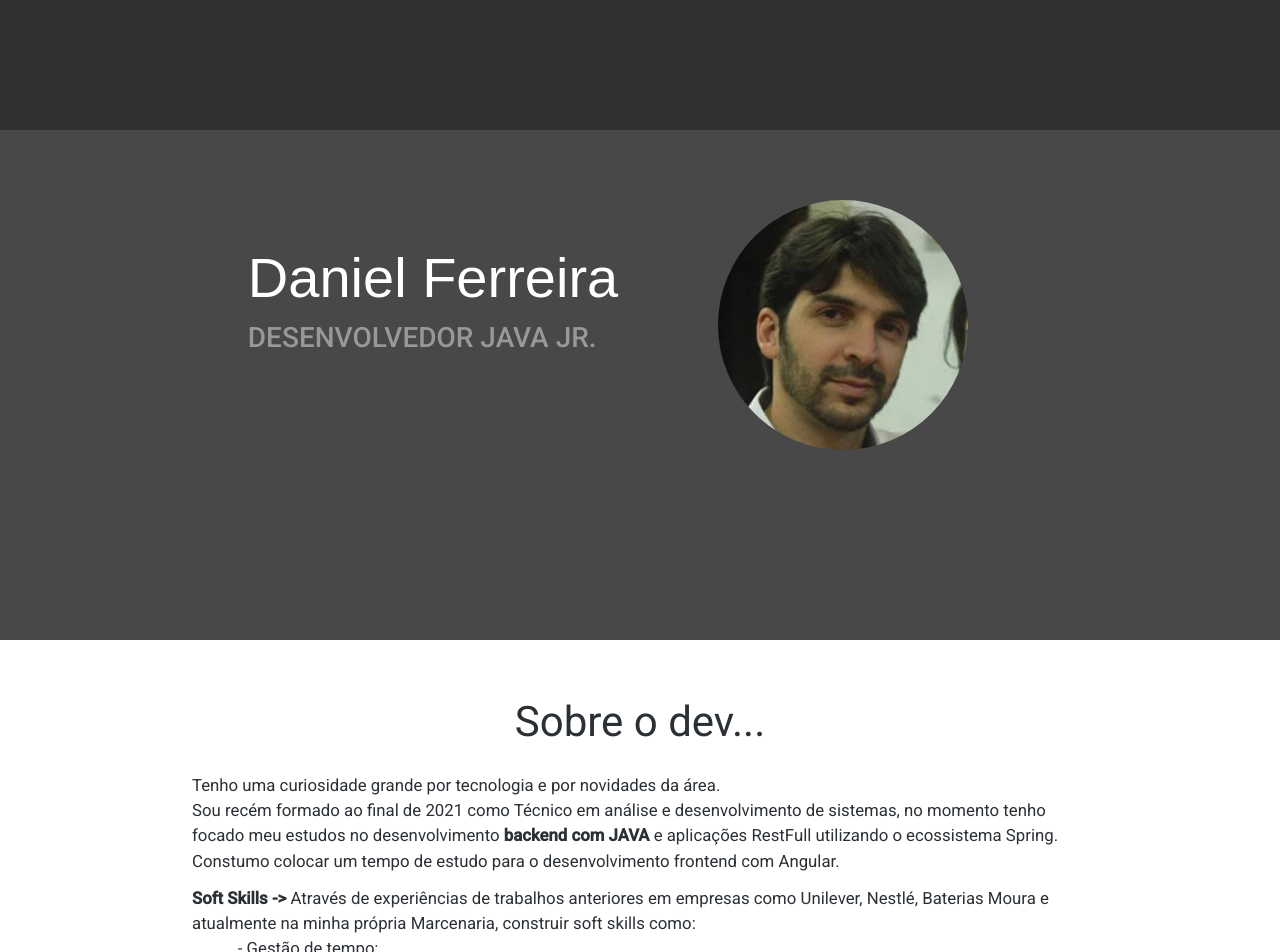
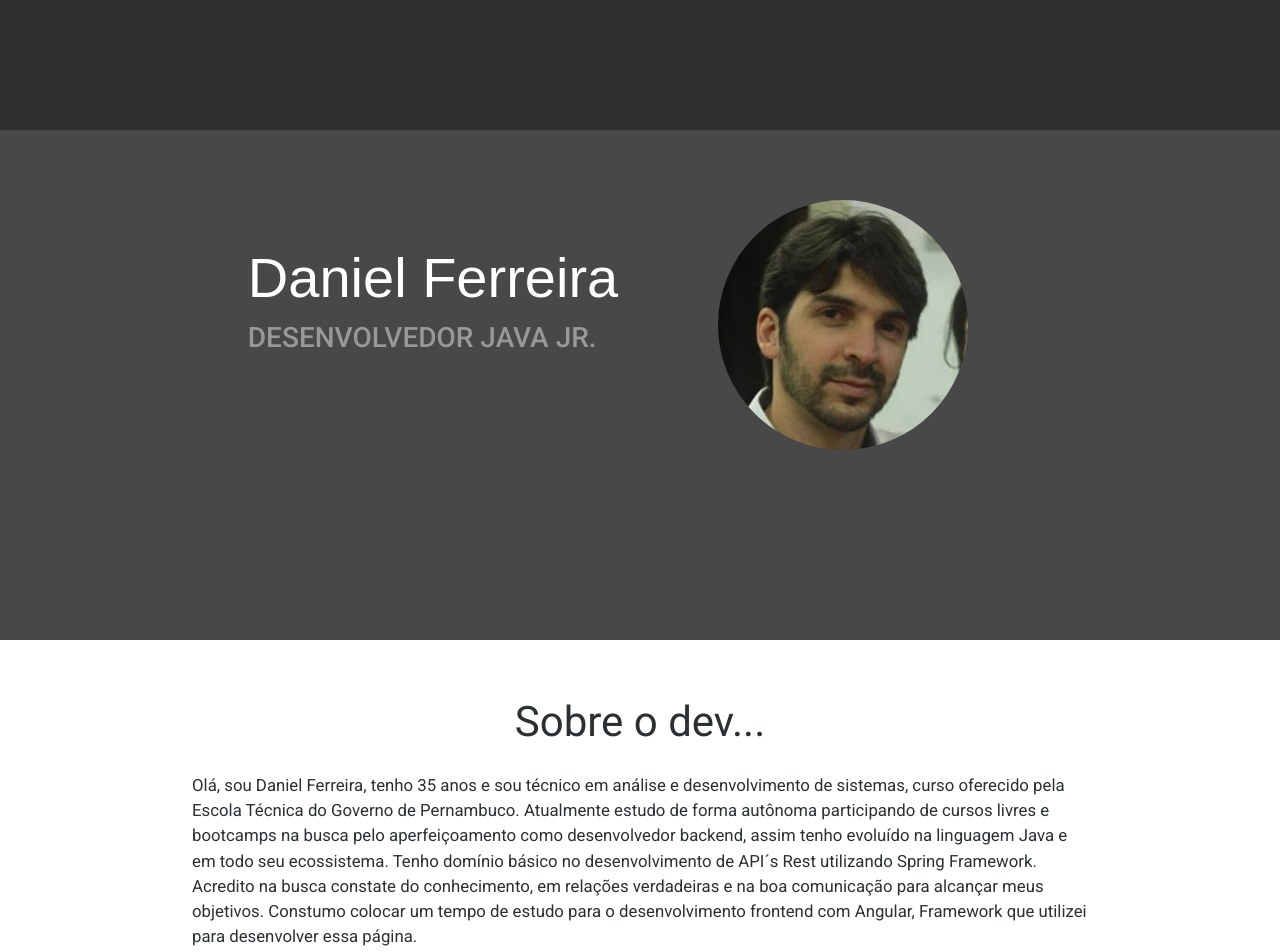
Before and after one commit to alfdaniel/pagina-pessoal, an Angular app: page /home in a window 1280 px wide. Shown: the top 952 px of the page. Built offline with nearby package versions, Linux system fonts and the light colour scheme.

Commit message:
Texto home

```diff
--- a/src/app/home/home.component.html
+++ b/src/app/home/home.component.html
@@ -25,11 +25,16 @@
             </h1>
             <div class="text">
                 <p>
-                    Tenho uma curiosidade grande por tecnologia e por novidades da área.<br>
-                    Sou recém formado ao final de 2021 como Técnico em análise e desenvolvimento de sistemas,
-                    no momento tenho focado meu estudos no desenvolvimento <b>backend com JAVA</b> e aplicações RestFull
-                    utilizando o ecossistema Spring.<br>
-                    Constumo colocar um tempo de estudo para o desenvolvimento frontend com Angular.<br>
+                    Olá, sou Daniel Ferreira, tenho 35 anos e sou técnico
+                     em análise e desenvolvimento de sistemas, curso oferecido pela Escola
+                     Técnica do Governo de Pernambuco. Atualmente estudo de forma autônoma
+                     participando de cursos livres e bootcamps na busca pelo aperfeiçoamento como
+                     desenvolvedor backend, assim tenho evoluído na linguagem Java e em todo
+                     seu ecossistema. Tenho domínio básico no desenvolvimento de API´s Rest
+                     utilizando Spring Framework. Acredito na busca constate do conhecimento, em
+                     relações verdadeiras e na boa comunicação  para alcançar meus objetivos.
+                    Constumo colocar um tempo de estudo para o desenvolvimento frontend com Angular,
+                    Framework que utilizei para desenvolver essa página.<br>
                 </p>
 
                 <P>
```
